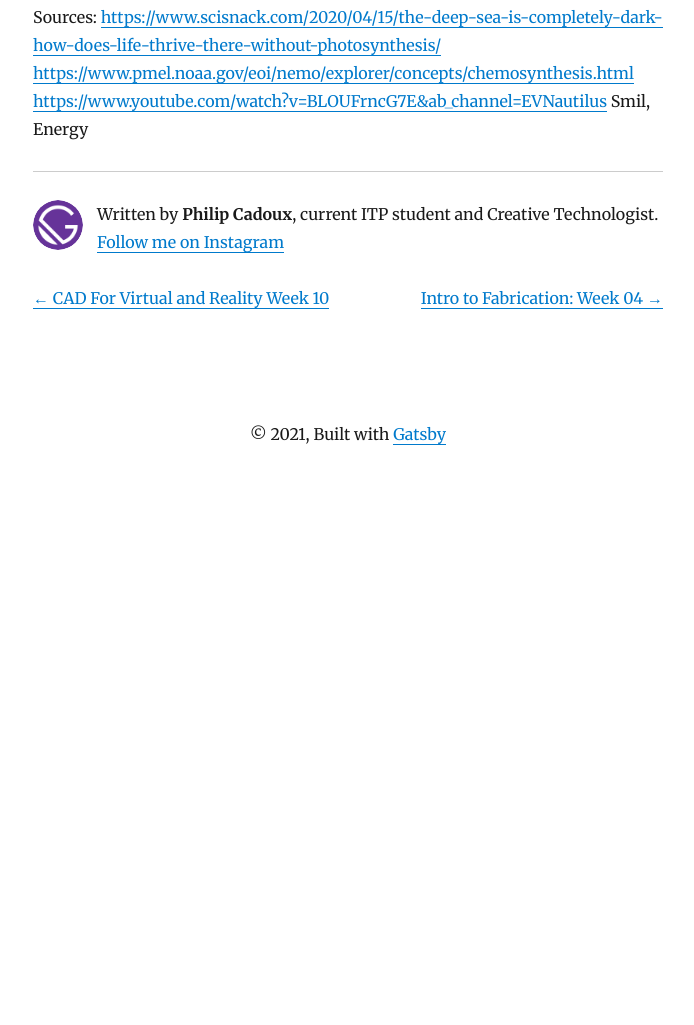
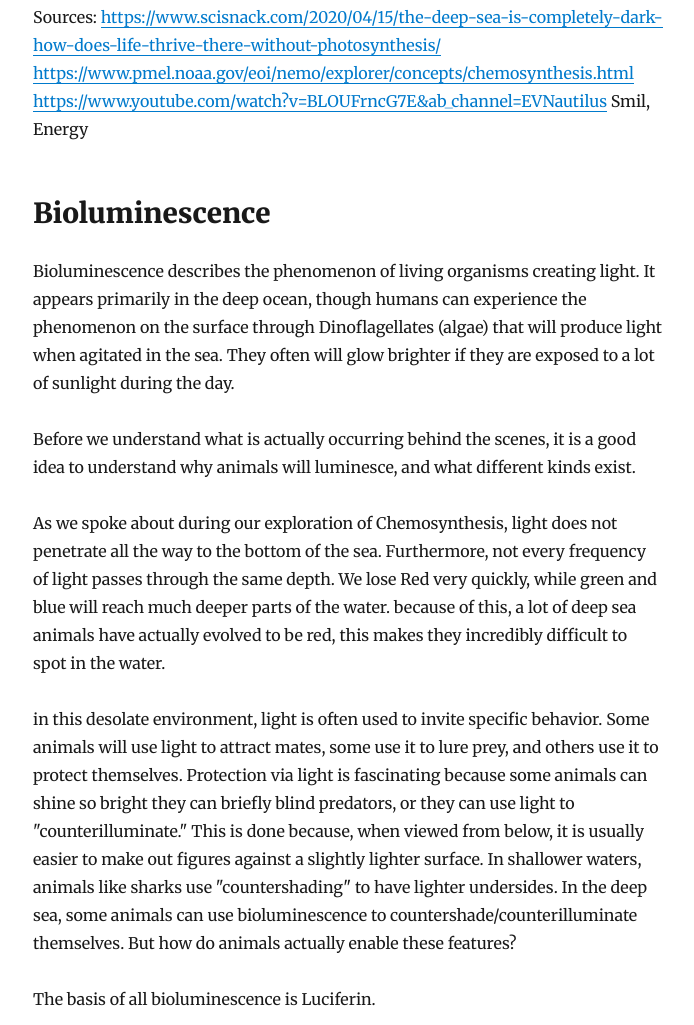
Before and after one commit to FlupC/ITP_Blog, a Gatsby site: page /blog/energy-research-project/ in a window 1280 px wide. Shown: the part 2507-3532 px from the top of the page, without its empty margins (292-986 px from the left). Before the commit the page ends 2979 px from the top, so only its background shows below. Built offline with nearby package versions, Linux system fonts and the light colour scheme; Gatsby itself is replaced by a stand-in of ours; some packages are replaced by stand-ins of ours.

Commit message:
Update Blog “energy-research-project”

```diff
--- a/content/blog/energy-research-project.md
+++ b/content/blog/energy-research-project.md
@@ -36,3 +36,15 @@ https://www.scisnack.com/2020/04/15/the-deep-sea-is-completely-dark-how-does-lif
 https://www.pmel.noaa.gov/eoi/nemo/explorer/concepts/chemosynthesis.html
 https://www.youtube.com/watch?v=BLOUFrncG7E&ab_channel=EVNautilus
 Smil, Energy
+
+## Bioluminescence
+
+Bioluminescence describes the phenomenon of living organisms creating light. It appears primarily in the deep ocean, though humans can experience the phenomenon on the surface through Dinoflagellates (algae) that will produce light when agitated in the sea. They often will glow brighter if they are exposed to a lot of sunlight during the day.
+
+Before we understand what is actually occurring behind the scenes, it is a good idea to understand why animals will luminesce, and what different kinds exist.
+
+As we spoke about during our exploration of Chemosynthesis, light does not penetrate all the way to the bottom of the sea. Furthermore, not every frequency of light passes through the same depth. We lose Red very quickly, while green and blue will reach much deeper parts of the water. because of this, a lot of deep sea animals have actually evolved to be red, this makes they incredibly difficult to spot in the water.
+
+in this desolate environment, light is often used to invite specific behavior. Some animals will use light to attract mates, some use it to lure prey, and others use it to protect themselves. Protection via light is fascinating because some animals can shine so bright they can briefly blind predators, or they can use light to "counterilluminate." This is done because, when viewed from below, it is usually easier to make out figures against a slightly lighter surface. In shallower waters, animals like sharks use "countershading" to have lighter undersides. In the deep sea, some animals can use bioluminescence to countershade/counterilluminate themselves. But how do animals actually enable these features?
+
+The basis of all bioluminescence is Luciferin.
```
